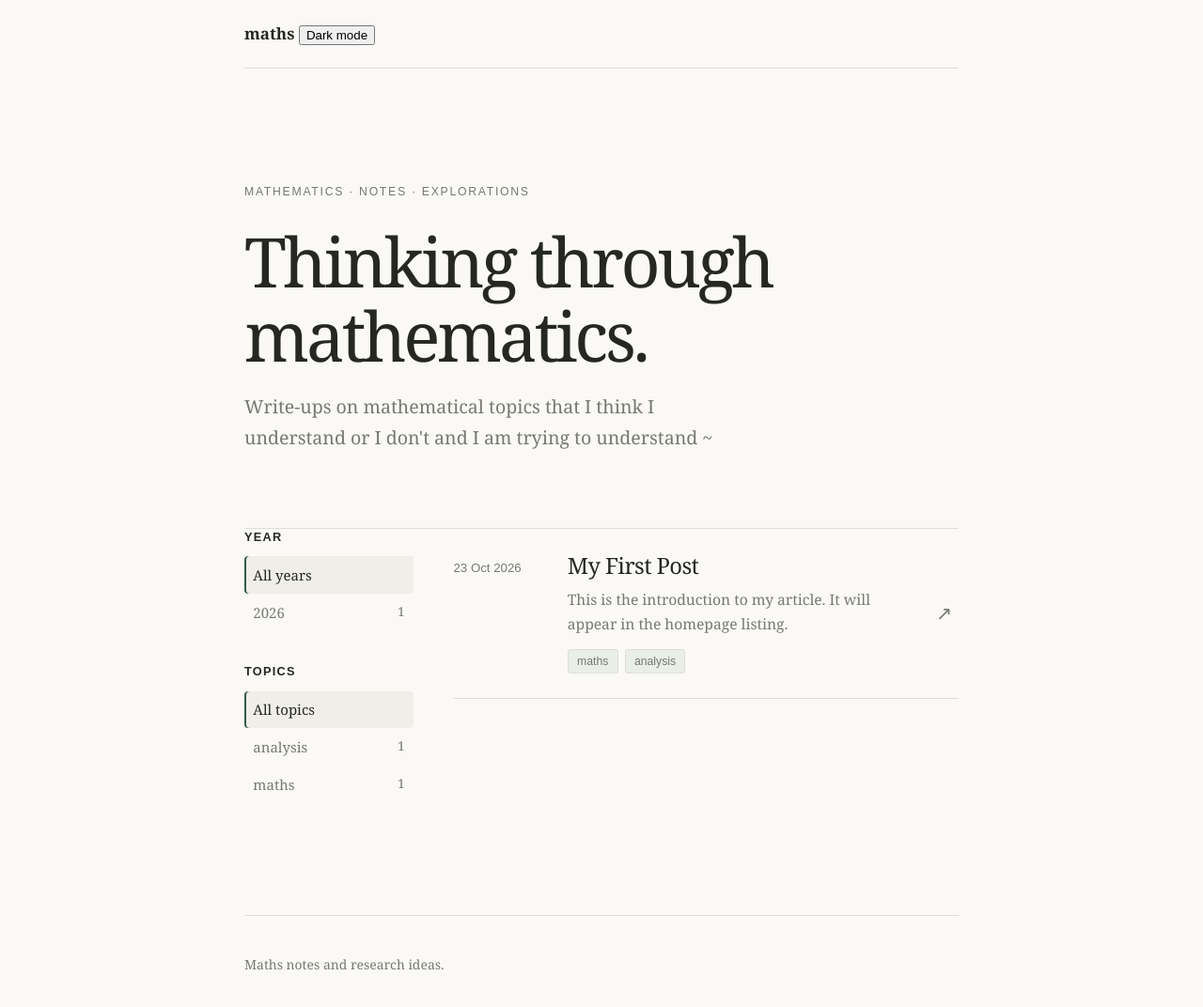
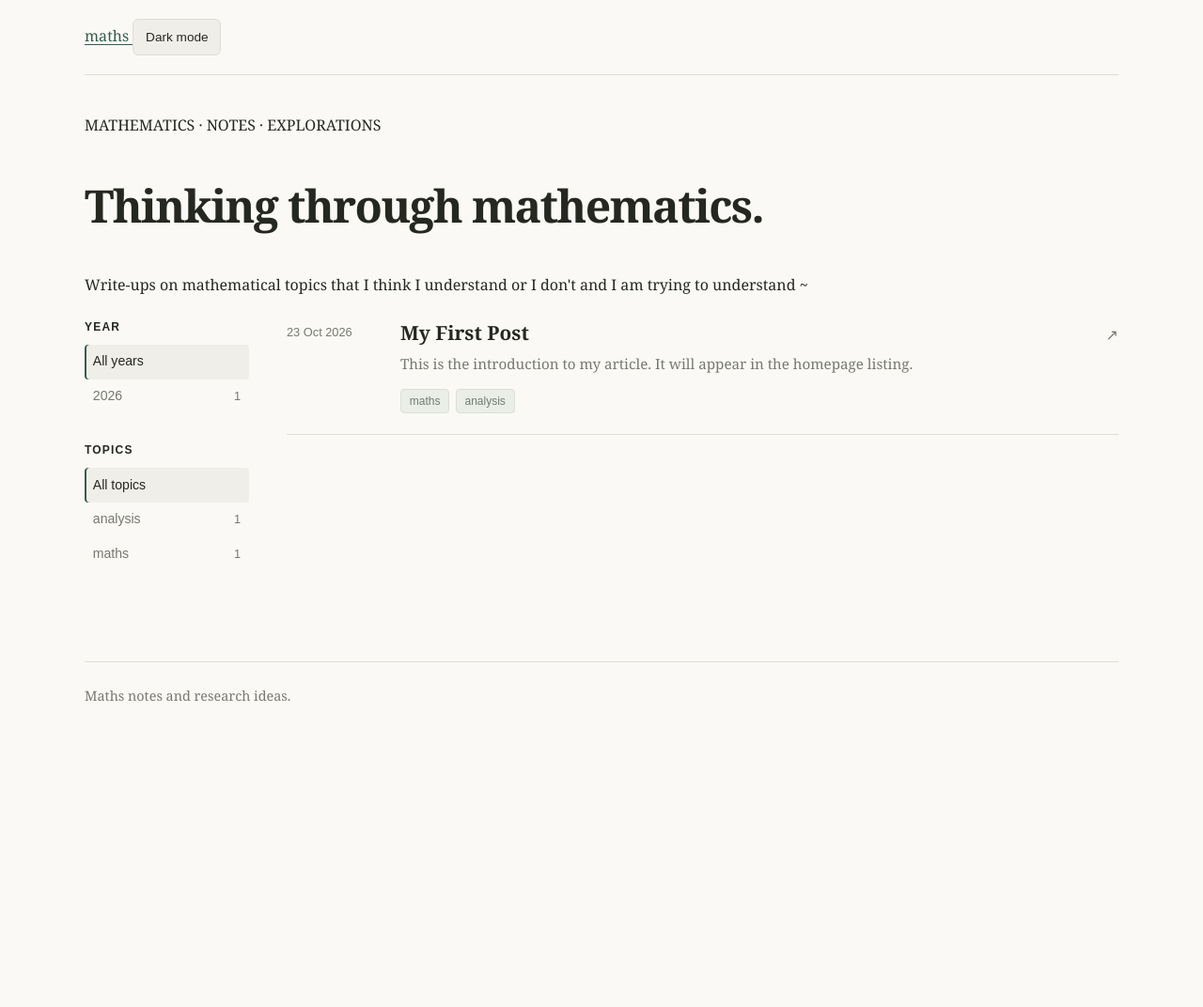
Before and after one commit to uselesstechjunks/maths, a Jekyll site: the page built from index.md, in a window 1280 px wide and 1093 px high. Shown: the top 1072 px of the window at 94% size. Built offline with Jekyll 4.4.1, drawn with Linux system fonts in a browser that asks for light colours.

Commit message:
Update style.css

```diff
--- a/assets/css/style.css
+++ b/assets/css/style.css
@@ -1,3 +1,4 @@
+
 :root[data-theme="light"] {
   color-scheme: light;
   --bg: #faf9f6;
@@ -22,12 +23,13 @@
   --code-bg: #191c19;
 }
 
+/* Base */
+
 * {
   box-sizing: border-box;
 }
 
 html {
-  font-size: 17px;
   scroll-behavior: smooth;
 }
 
@@ -36,61 +38,8 @@ body {
   background: var(--bg);
   color: var(--text);
   font-family: Georgia, "Times New Roman", serif;
-  line-height: 1.75;
-  -webkit-font-smoothing: antialiased;
-}
-
-.site-header,
-.site-content,
-.site-footer {
-  width: min(100% - 3rem, 760px);
-  margin-inline: auto;
-}
-
-.site-header {
-  padding: 1.25rem 0;
-  border-bottom: 1px solid var(--border);
-  font-size: 1rem;
-  font-weight: bold;
-}
-
-.site-header a {
-  color: var(--text);
-  text-decoration: none;
-}
-
-.site-content {
-  min-height: 70vh;
-  padding-top: 3.5rem;
-  padding-bottom: 5rem;
-}
-
-h1,
-h2,
-h3,
-h4 {
-  line-height: 1.25;
-  font-weight: normal;
-  letter-spacing: -0.025em;
-}
-
-h1 {
-  font-size: clamp(2.2rem, 6vw, 3.2rem);
-  margin: 0 0 1rem;
-}
-
-h2 {
-  font-size: 1.65rem;
-  margin-top: 2.8rem;
-}
-
-h3 {
-  font-size: 1.25rem;
-  margin-top: 2rem;
-}
-
-p {
-  margin: 1.15rem 0;
+  font-size: 16px;
+  line-height: 1.7;
 }
 
 a {
@@ -103,240 +52,107 @@ a:hover {
   text-decoration-thickness: 2px;
 }
 
-.post-preview {
-  position: relative;
-  padding: 1.5rem 0 1.8rem;
+img {
+  max-width: 100%;
+  height: auto;
+}
+
+button,
+input,
+textarea,
+select {
+  font: inherit;
+}
+
+button {
+  color: inherit;
+}
+
+/* Page structure */
+
+header,
+footer,
+main {
+  width: min(100% - 2.5rem, 1100px);
+  margin-inline: auto;
+}
+
+header {
+  padding-block: 1.25rem;
   border-bottom: 1px solid var(--border);
 }
 
-.post-preview:first-of-type {
-  margin-top: 1rem;
+main {
+  padding-block: 2.5rem 4rem;
+  min-width: 0;
 }
 
-.post-preview h2 {
-  margin: 0 0 0.3rem;
-  font-size: 1.5rem;
+footer {
+  padding-block: 1.5rem;
+  border-top: 1px solid var(--border);
+  color: var(--muted);
+  font-size: 0.9rem;
 }
 
-.post-preview h2 a {
+/* Headings */
+
+h1,
+h2,
+h3,
+h4 {
   color: var(--text);
-  text-decoration: none;
+  line-height: 1.3;
+  font-weight: 600;
 }
 
-.post-preview h2 a:hover {
-  color: var(--link);
+h1 {
+  font-size: clamp(2rem, 5vw, 3rem);
+  letter-spacing: -0.035em;
 }
 
-.post-meta {
-  margin: 0.35rem 0;
-  color: var(--muted);
-  font-family: Arial, sans-serif;
-  font-size: 0.82rem;
-  letter-spacing: 0.015em;
+h2 {
+  margin-top: 2.5rem;
+  font-size: 1.7rem;
+  letter-spacing: -0.02em;
 }
 
-.post-excerpt {
-  margin-top: 0.65rem;
-  color: var(--muted);
-  font-size: 0.95rem;
-  line-height: 1.7;
+h3 {
+  font-size: 1.2rem;
 }
 
-.post-excerpt p {
-  margin: 0.5rem 0;
+p {
+  margin-block: 0 1rem;
 }
 
-.post-tags {
-  display: flex;
-  flex-wrap: wrap;
-  gap: 0.4rem;
-  margin: 0.75rem 0 0;
+/* Theme toggle */
+
+#theme-toggle {
+  padding: 0.45rem 0.8rem;
+  border: 1px solid var(--border);
+  border-radius: 6px;
+  background: var(--surface);
+  color: var(--text);
+  cursor: pointer;
+  font-family: Arial, sans-serif;
+  font-size: 0.85rem;
 }
 
-.tag {
-  display: inline-block;
-  padding: 0.12rem 0.55rem;
-  border: 1px solid var(--border);
-  border-radius: 3px;
-  background: var(--tag-bg);
-  color: var(--muted);
-  font-family: Arial, sans-serif;
-  font-size: 0.72rem;
-  line-height: 1.7;
+#theme-toggle:hover {
+  border-color: var(--link);
 }
 
-.post-content {
-  margin-top: 2.5rem;
-}
-
-.post-content h2 {
-  margin-top: 3rem;
-  padding-bottom: 0.45rem;
-  border-bottom: 1px solid var(--border);
-}
-
-blockquote {
-  margin: 1.8rem 0;
-  padding: 0.2rem 1.25rem;
-  border-left: 2px solid var(--border);
-  color: var(--muted);
-}
-
-code,
-pre {
-  font-family: "SFMono-Regular", Consolas, "Liberation Mono", monospace;
-  font-size: 0.86em;
-}
-
-code {
-  padding: 0.15rem 0.3rem;
-  border-radius: 3px;
-  background: var(--code-bg);
-}
-
-pre {
-  overflow-x: auto;
-  padding: 1.2rem;
-  border: 1px solid var(--border);
-  border-radius: 5px;
-  background: var(--code-bg);
-  line-height: 1.6;
-}
-
-pre code {
-  padding: 0;
-  background: transparent;
-}
-
-table {
-  width: 100%;
-  border-collapse: collapse;
-  font-size: 0.92rem;
-}
-
-th,
-td {
-  padding: 0.6rem;
-  border-bottom: 1px solid var(--border);
-  text-align: left;
-}
-
-.MathJax {
-  max-width: 100%;
-}
-
-.site-footer {
-  padding: 1.2rem 0 2rem;
-  border-top: 1px solid var(--border);
-  color: var(--muted);
-  font-size: 0.82rem;
-}
-
-.home-intro {
-  padding: 2.5rem 0 3.5rem;
-  border-bottom: 1px solid var(--border);
-}
-
-.eyebrow {
-  color: var(--muted);
-  font: 0.72rem/1.5 Arial, sans-serif;
-  letter-spacing: 0.14em;
-}
-
-.home-intro h1 {
-  max-width: 620px;
-  margin: 1.5rem 0 1rem;
-  font-size: clamp(2.7rem, 7vw, 4.3rem);
-  line-height: 1.08;
-  letter-spacing: -0.045em;
-}
-
-.intro-text {
-  max-width: 540px;
-  color: var(--muted);
-  font-size: 1.15rem;
-  line-height: 1.7;
-}
-
-.notes-section {
-  padding-top: 1.5rem;
-}
-
-.section-heading {
-  display: flex;
-  align-items: baseline;
-  justify-content: space-between;
-  gap: 1rem;
-}
-
-.section-heading h2 {
-  margin: 0 0 1rem;
-  font-size: 1.7rem;
-}
-
-.section-heading span {
-  color: var(--muted);
-  font: 0.8rem Arial, sans-serif;
-}
-
-.note {
-  display: grid;
-  grid-template-columns: 100px minmax(0, 1fr) 24px;
-  gap: 1.25rem;
-  padding: 1.5rem 0;
-  border-bottom: 1px solid var(--border);
-}
-
-.note-date {
-  padding-top: 0.35rem;
-  color: var(--muted);
-  font: 0.78rem/1.6 Arial, sans-serif;
-}
-
-.note-main h3 {
-  margin: 0;
-  font-size: 1.4rem;
-}
-
-.note-main h3 a {
-  color: var(--text);
-  text-decoration: none;
-}
-
-.note-main h3 a:hover {
-  color: var(--link);
-}
-
-.note-excerpt {
-  margin-top: 0.5rem;
-  color: var(--muted);
-  font-size: 0.92rem;
-  line-height: 1.65;
-}
-
-.note-excerpt p {
-  margin: 0;
-}
-
-.note-arrow {
-  align-self: center;
-  color: var(--muted);
-  font-size: 1.2rem;
-  text-decoration: none;
-}
-
-.note-arrow:hover {
-  color: var(--link);
-}
+/* Notes list and filters */
 
 .notes-layout {
   display: grid;
-  grid-template-columns: 180px minmax(0, 1fr);
+  grid-template-columns: 175px minmax(0, 1fr);
   gap: 2.5rem;
   align-items: start;
+  margin-top: 1.5rem;
 }
 
 .notes-sidebar {
+  min-width: 0;
   position: sticky;
   top: 1.5rem;
 }
@@ -346,8 +162,10 @@ td {
 }
 
 .filter-group h3 {
-  margin: 0 0 0.7rem;
-  font: 600 0.75rem/1.4 Arial, sans-serif;
+  margin: 0 0 0.65rem;
+  font-family: Arial, sans-serif;
+  font-size: 0.75rem;
+  font-weight: 700;
   letter-spacing: 0.1em;
   text-transform: uppercase;
 }
@@ -356,6 +174,7 @@ td {
   display: flex;
   width: 100%;
   justify-content: space-between;
+  align-items: center;
   gap: 0.5rem;
   padding: 0.4rem 0.55rem;
   border: 0;
@@ -364,7 +183,7 @@ td {
   color: var(--muted);
   text-align: left;
   cursor: pointer;
-  font: inherit;
+  font-family: Arial, sans-serif;
   font-size: 0.88rem;
 }
 
@@ -383,24 +202,208 @@ td {
   font-size: 0.8rem;
 }
 
-.tag-filter {
-  cursor: pointer;
-  font-family: Arial, sans-serif;
+.notes-results {
+  min-width: 0;
 }
 
-.tag-filter:hover {
-  color: var(--text);
-  border-color: var(--link);
+.note {
+  display: grid;
+  grid-template-columns: 105px minmax(0, 1fr) 24px;
+  gap: 1rem;
+  align-items: start;
+  padding: 1.4rem 0;
+  border-bottom: 1px solid var(--border);
+}
+
+.note:first-child {
+  padding-top: 0;
 }
 
 .note[hidden] {
-  display: none;
+  display: none !important;
 }
 
+.note-date {
+  padding-top: 0.2rem;
+  color: var(--muted);
+  font-family: Arial, sans-serif;
+  font-size: 0.8rem;
+  line-height: 1.5;
+}
+
+.note-main {
+  min-width: 0;
+}
+
+.note-main h3 {
+  margin: 0 0 0.45rem;
+  font-size: 1.3rem;
+}
+
+.note-main h3 a {
+  color: var(--text);
+  text-decoration: none;
+}
+
+.note-main h3 a:hover {
+  color: var(--link);
+}
+
+.note-excerpt {
+  color: var(--muted);
+  font-size: 0.95rem;
+}
+
+.note-excerpt p:last-child {
+  margin-bottom: 0;
+}
+
+.note-arrow {
+  padding-top: 0.15rem;
+  color: var(--muted);
+  text-align: right;
+  text-decoration: none;
+}
+
+.note-arrow:hover {
+  color: var(--link);
+}
+
+.post-tags {
+  display: flex;
+  flex-wrap: wrap;
+  gap: 0.4rem;
+  margin-top: 0.8rem;
+}
+
+.tag {
+  display: inline-block;
+  padding: 0.18rem 0.55rem;
+  border: 1px solid var(--border);
+  border-radius: 4px;
+  background: var(--tag-bg);
+  color: var(--muted);
+  font-family: Arial, sans-serif;
+  font-size: 0.75rem;
+  line-height: 1.5;
+}
+
+button.tag {
+  cursor: pointer;
+}
+
+button.tag:hover {
+  border-color: var(--link);
+  color: var(--text);
+}
+
+#no-results {
+  padding-block: 1.5rem;
+  color: var(--muted);
+}
+
+/* Article pages */
+
+.post-header {
+  margin-bottom: 2rem;
+}
+
+.post-meta {
+  color: var(--muted);
+  font-family: Arial, sans-serif;
+  font-size: 0.85rem;
+}
+
+.post-content {
+  max-width: 780px;
+}
+
+.post-content h2 {
+  margin-top: 2.5rem;
+}
+
+.post-content h3 {
+  margin-top: 2rem;
+}
+
+blockquote {
+  margin-inline: 0;
+  padding: 0.5rem 1rem;
+  border-left: 3px solid var(--border);
+  color: var(--muted);
+}
+
+hr {
+  margin-block: 2rem;
+  border: 0;
+  border-top: 1px solid var(--border);
+}
+
+/* Code */
+
+pre,
+code {
+  font-family: "SFMono-Regular", Consolas, "Liberation Mono", monospace;
+}
+
+code {
+  padding: 0.12rem 0.3rem;
+  border-radius: 3px;
+  background: var(--code-bg);
+  font-size: 0.88em;
+}
+
+pre {
+  overflow-x: auto;
+  padding: 1rem;
+  border: 1px solid var(--border);
+  border-radius: 6px;
+  background: var(--code-bg);
+  font-size: 0.88rem;
+  line-height: 1.6;
+}
+
+pre code {
+  padding: 0;
+  background: transparent;
+}
+
+/* Tables */
+
+table {
+  width: 100%;
+  border-collapse: collapse;
+  margin-block: 1.5rem;
+  font-size: 0.95rem;
+}
+
+th,
+td {
+  padding: 0.55rem 0.75rem;
+  border: 1px solid var(--border);
+  text-align: left;
+}
+
+th {
+  background: var(--surface);
+}
+
+/* Mobile */
+
 @media (max-width: 650px) {
+  header,
+  footer,
+  main {
+    width: min(100% - 1.5rem, 1100px);
+  }
+
+  main {
+    padding-top: 1.5rem;
+  }
+
   .notes-layout {
-    grid-template-columns: 1fr;
-    gap: 1rem;
+    grid-template-columns: minmax(0, 1fr);
+    gap: 1.5rem;
   }
 
   .notes-sidebar {
@@ -408,46 +411,43 @@ td {
     display: grid;
     grid-template-columns: 1fr 1fr;
     gap: 1rem;
+    order: 2;
+    padding-top: 1rem;
+    border-top: 1px solid var(--border);
   }
-}
 
-@media (max-width: 600px) {
-  .home-intro {
-    padding: 1.5rem 0 2.5rem;
+  .filter-group {
+    margin-bottom: 0;
   }
 
   .note {
     grid-template-columns: 1fr 24px;
-    gap: 0.5rem;
+    gap: 0.25rem 0.75rem;
   }
 
   .note-date {
-    grid-column: 1 / -1;
+    grid-column: 1;
+    grid-row: 1;
+    margin-bottom: 0.2rem;
   }
 
-  .note-main h3 {
-    font-size: 1.2rem;
+  .note-main {
+    grid-column: 1;
+    grid-row: 2;
   }
 
-  html {
-    font-size: 16px;
+  .note-arrow {
+    grid-column: 2;
+    grid-row: 2;
   }
 
-  .site-header,
-  .site-content,
-  .site-footer {
-    width: calc(100% - 2rem);
-  }
-
-  .site-content {
-    padding-top: 2.2rem;
-  }
-
-  .post-preview h2 {
-    font-size: 1.3rem;
-  }
-
-  pre {
-    padding: 0.8rem;
+  h1 {
+    font-size: 2.1rem;
   }
 }
+
+@media (max-width: 380px) {
+  .notes-sidebar {
+    grid-template-columns: 1fr;
+  }
+}
```
